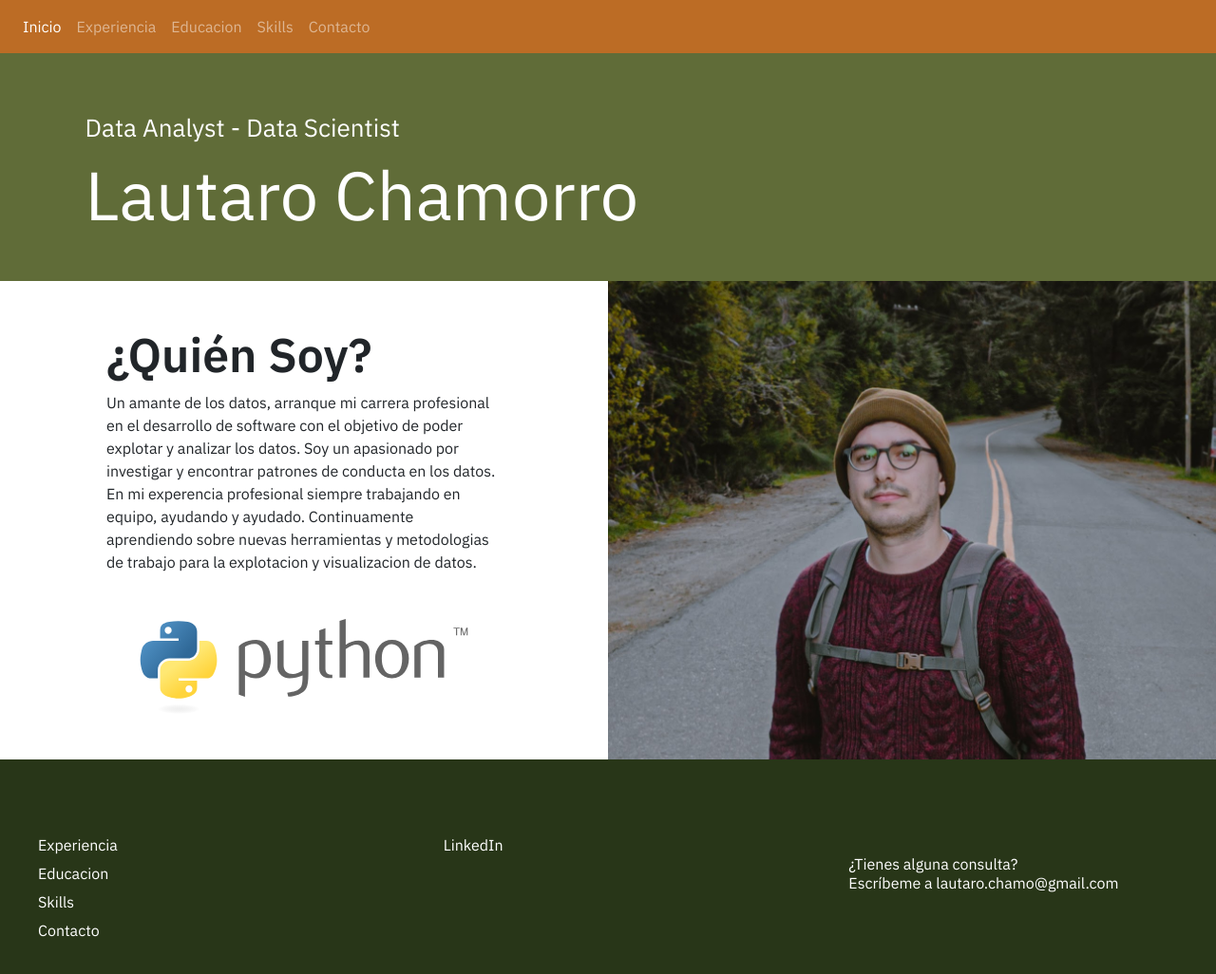
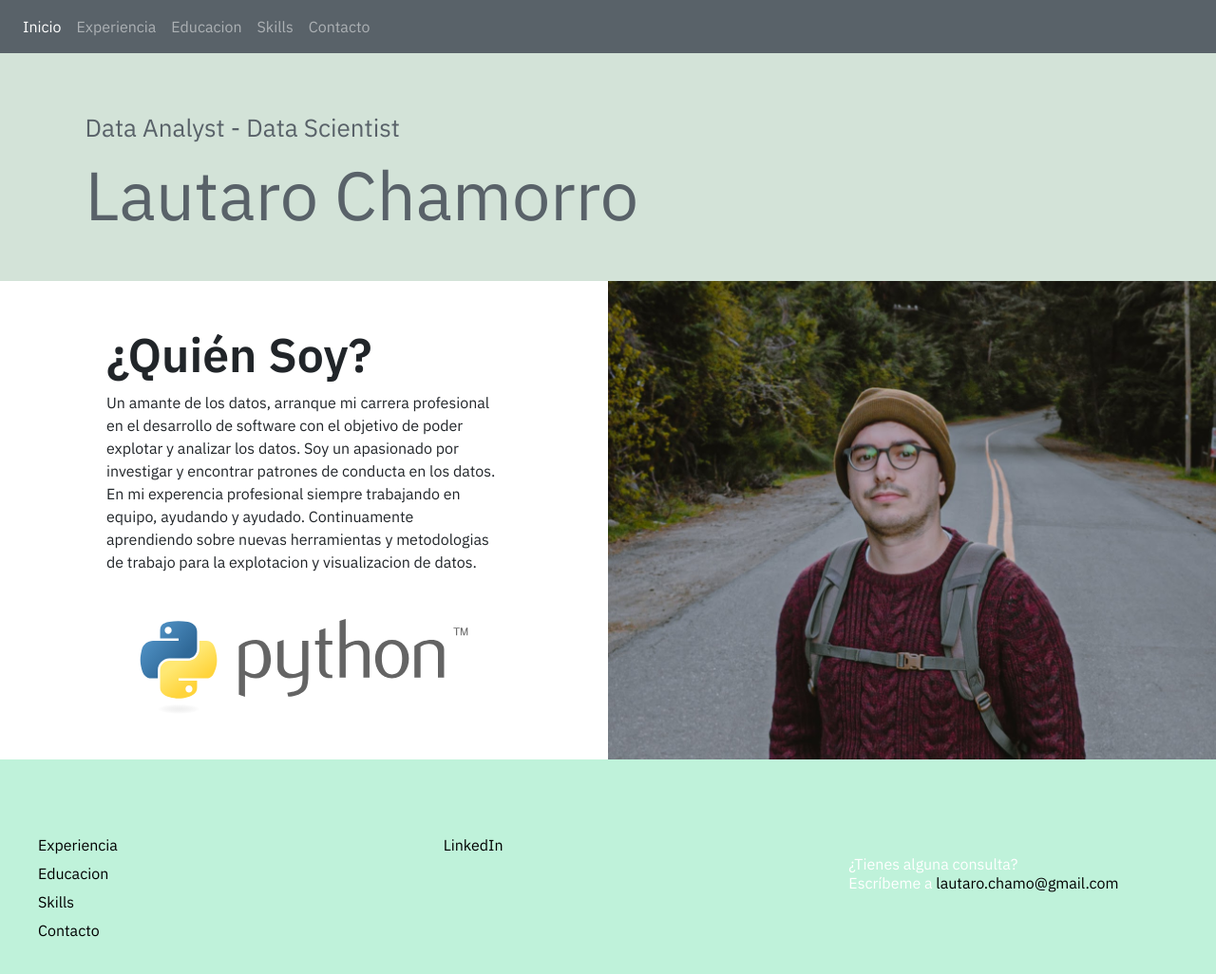
Before and after one commit to lautachamo/lautaro-chamorro, a plain HTML site: page index.html in a window 1280 px wide. Shown: the whole page at 95% size. Drawn offline with nearby package versions, Linux system fonts and the light colour scheme.

Commit message:
Add files via upload

```diff
--- a/css/style.css
+++ b/css/style.css
@@ -22,7 +22,7 @@ a {
 }
 
 footer {
-  background-color: #283618;
+  background-color: #BFF2DA;
   min-height: 150px;
   max-height: fit-content;
   display: grid !important;
@@ -43,7 +43,7 @@ footer li:last-child {
 }
 
 footer a {
-  color: #ffffff;
+  color: #000000;
   font-weight: 300;
 }
 
@@ -185,7 +185,7 @@ footer a:hover {
   }
 }
 #navbar {
-  background-color: #bc6c25;
+  background-color: #596269;
   z-index: 998;
 }
 
@@ -194,8 +194,8 @@ footer a:hover {
 }
 
 #profile-banner {
-  background-color: #606c38;
-  color: #ffffff;
+  background-color: #D3E3D8;
+  color: #596269;
   height: 30vh;
   min-height: 200px;
   display: flex;
```
